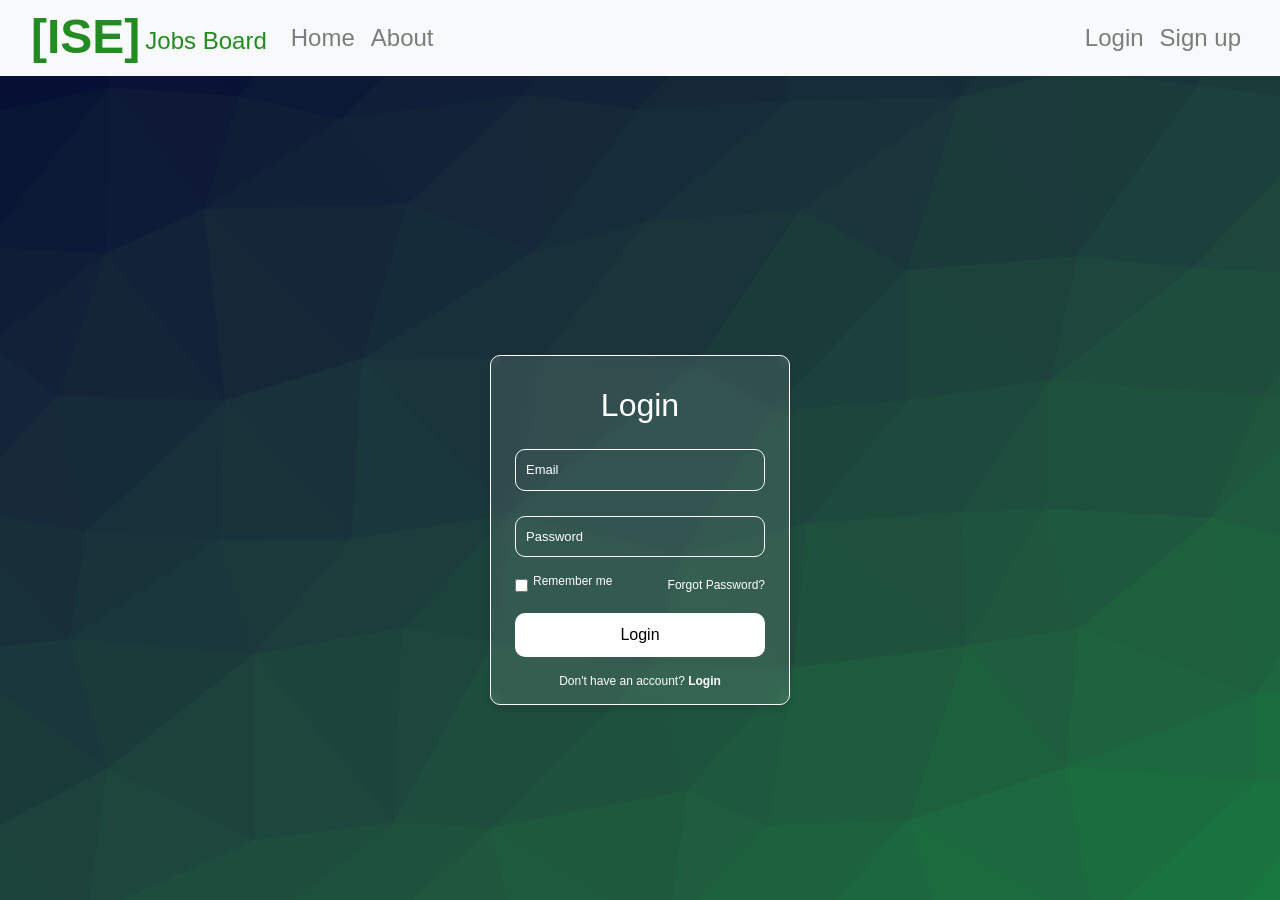
After one commit to SyedFahimRahman/B4Epic, a Flask app: page /log-in in a window 1280 px wide. The commit adds this page. Run offline with Flask 3, Linux system fonts and the light colour scheme.

Commit message:
Base.html Made the routes Fixed and structured the nav bar Login and Signup but not functional yet

```diff
--- a/app.py
+++ b/app.py
@@ -1,11 +1,43 @@
-from flask import Flask, render_template
+from flask import Flask, redirect, url_for, render_template
 
 app = Flask(__name__)
 
-@app.route('/')
+
+@app.route("/")
 def index():
     return render_template("index.html")
 
-@app.route('/about')
+
+@app.route("/home")
+def home():
+    return "Hello this is the home page"
+
+
+@app.route("/about")
 def about():
     return render_template("about.html")
+
+
+
+@app.route("/log-in")
+def login():
+    return render_template("login.html")
+
+
+@app.route("/sign-up")
+def signup():
+    return render_template("signup.html")
+
+
+@app.route("/contactus")
+def contactus():
+    return render_template("contactus.html")
+
+
+@app.route("/admin")
+def admin():
+    return redirect(url_for('index'))  # You can redirect to any valid endpoint
+
+
+if __name__ == "__main__":
+    app.run(debug=True)
--- /dev/null
+++ b/static/login.css
@@ -0,0 +1,129 @@
+* {
+    margin: 0;
+    box-sizing: border-box;
+    font-family: 'Poppins', sans-serif;
+}
+
+body {
+    margin: 0;
+    background-image: url("background.png");
+    background-size: cover;
+    font-family: 'Poppins', sans-serif;
+}
+
+
+.glass-container {
+    width: 300px;
+    height: 350px;
+    position: relative;
+    z-index: 1;
+    background: rgba(255, 255, 255, 0.1);
+    box-shadow: 0 4px 6px rgba(0, 0, 0, 0.1);
+    border-radius: 10px;
+    border: 1px solid #fff;
+}
+
+.glass-container::before {
+    content: '';
+    position: absolute;
+    width: 100%;
+    height: 100%;
+    border-radius: 10px;
+    backdrop-filter: blur(5px);
+    -webkit-backdrop-filter: blur(5px);
+    z-index: -1;
+}
+
+.login-box {
+    max-width: 250px;
+    margin: 0 auto;
+    text-align: center;
+}
+
+h2 {
+    color: #fff;
+    margin-top: 30px;
+    margin-bottom: -20px;
+}
+
+form {
+    display: flex;
+    flex-direction: column;
+    margin-top: 20px;
+}
+
+input {
+    padding: 10px;
+    margin-top: 25px;
+    border: none;
+    border-radius: 10px;
+    background: transparent;
+    border: 1px solid #fff;
+    color: #fff;
+    font-size: 13px;
+}
+
+input::placeholder {
+    color: #fff;
+}
+
+input:focus {
+    outline: none;
+}
+
+.options {
+    display: flex;
+    align-items: center;
+    margin-top: 15px;
+    font-size: 12px;
+    color: white;
+}
+
+.options input {
+    margin-right: 5px;
+    margin-top: 0px;
+}
+
+.options a {
+    text-decoration: none;
+    color: white;
+    margin-left: auto;
+}
+
+button {
+    background: #fff;
+    color: black;
+    padding: 10px;
+    border: none;
+    border-radius: 10px;
+    cursor: pointer;
+    margin-top: 15px;
+}
+
+button:hover {
+    background: transparent;
+    color: white;
+    outline: 1px solid #fff;
+}
+
+p {
+    font-size: 12px;
+    color: #fff;
+    margin-top: 15px;
+}
+
+.login-wrapper {
+    min-height: 100vh;
+    display: flex;
+    justify-content: center;
+    align-items: center;
+    padding-top: 60px;
+    /* ensures space below navbar */
+}
+
+
+#register {
+    text-decoration: none;
+    color: #fff;
+    font-weight: bold;
+}
--- a/templates/base.html
+++ b/templates/base.html
@@ -1,10 +1,12 @@
-<!-- templates/base.html -->
 <!doctype html>
 <html lang="en">
   <head>
-    <meta charset="utf-8">
-    <meta name="viewport" content="width=device-width, initial-scale=1, shrink-to-fit=no">
-    <link rel="stylesheet" href="https://cdn.jsdelivr.net/npm/bootstrap@4.4.1/dist/css/bootstrap.min.css">
+    <meta charset="utf-8" />
+    <meta name="viewport" content="width=device-width, initial-scale=1, shrink-to-fit=no" />
+    <link rel="stylesheet" href="https://cdn.jsdelivr.net/npm/bootstrap@4.4.1/dist/css/bootstrap.min.css" />
+
+    {% block head %}{% endblock %}
+
     <title>{% block title %}ISE Jobs Board{% endblock %}</title>
   </head>
   <body>
@@ -12,19 +14,32 @@
     <!-- Navbar -->
     <nav class="navbar navbar-expand-lg navbar-light bg-light">
       <div class="container-fluid">
-        <a class="navbar-brand" href="#">ISE Jobs Board</a>
+        <a class="navbar-brand d-flex align-items-baseline" style="color: forestgreen; font-size: 1.5em;">
+          <span style="font-size: 2em; font-weight: bold; line-height: 1;">[ISE]</span>
+          <span style="margin-left: 5px; position: relative; top: -4px;">Jobs Board</span>
+        </a>
+
         <button class="navbar-toggler" type="button" data-toggle="collapse"
                 data-target="#navbarNav" aria-controls="navbarNav"
                 aria-expanded="false" aria-label="Toggle navigation">
           <span class="navbar-toggler-icon"></span>
         </button>
+
         <div class="collapse navbar-collapse" id="navbarNav">
           <ul class="navbar-nav">
             <li class="nav-item">
-              <a class="nav-link" href="{{ url_for('home') }}">Home</a>
+              <a class="nav-link" href="{{ url_for('index') }}" style="font-size: 1.5em;">Home</a>
             </li>
             <li class="nav-item">
-              <a class="nav-link" href="{{ url_for('about') }}">About</a>
+              <a class="nav-link" href="{{ url_for('about') }}" style="font-size: 1.5em;">About</a>
+            </li>
+          </ul>
+          <ul class="navbar-nav ml-auto">
+            <li class="nav-item">
+              <a class="nav-link" href="{{ url_for('login') }}" style="font-size: 1.5em;">Login</a>
+            </li>
+            <li class="nav-item">
+              <a class="nav-link" href="{{ url_for('signup') }}" style="font-size: 1.5em;">Sign up</a>
             </li>
           </ul>
         </div>
--- /dev/null
+++ b/templates/login.html
@@ -0,0 +1,29 @@
+{% extends "base.html" %}
+
+{% block head %}
+  <link rel="stylesheet" href="{{ url_for('static', filename='login.css') }}">
+{% endblock %}
+
+{% block content %}
+<div class="login-wrapper">
+  <div class="glass-container">
+    <div class="login-box">
+      <h2>Login</h2>
+      <form action="#" method="POST">
+        <input type="text" id="email" name="email" required placeholder="Email">
+        <input type="password" id="password" name="password" required placeholder="Password">
+
+        <div class="options">
+          <input type="checkbox" id="remember" name="remember">
+          <label for="remember">Remember me</label>
+          <a href="#">Forgot Password?</a>
+        </div>
+
+        <button type="submit">Login</button>
+
+        <p>Don't have an account? <a href="{{ url_for('signup') }}" id="register">Login</a></p>
+      </form>
+    </div>
+  </div>
+</div>
+{% endblock %}
```
Also changed, not shown: static/signup.css (added, +129 -0 lines), templates/about.html (+3 -117 lines), templates/contactus.html (added, +10 -0 lines), templates/index.html (+3 -5 lines), templates/signup.html (added, +22 -0 lines), static/background.png (added).
